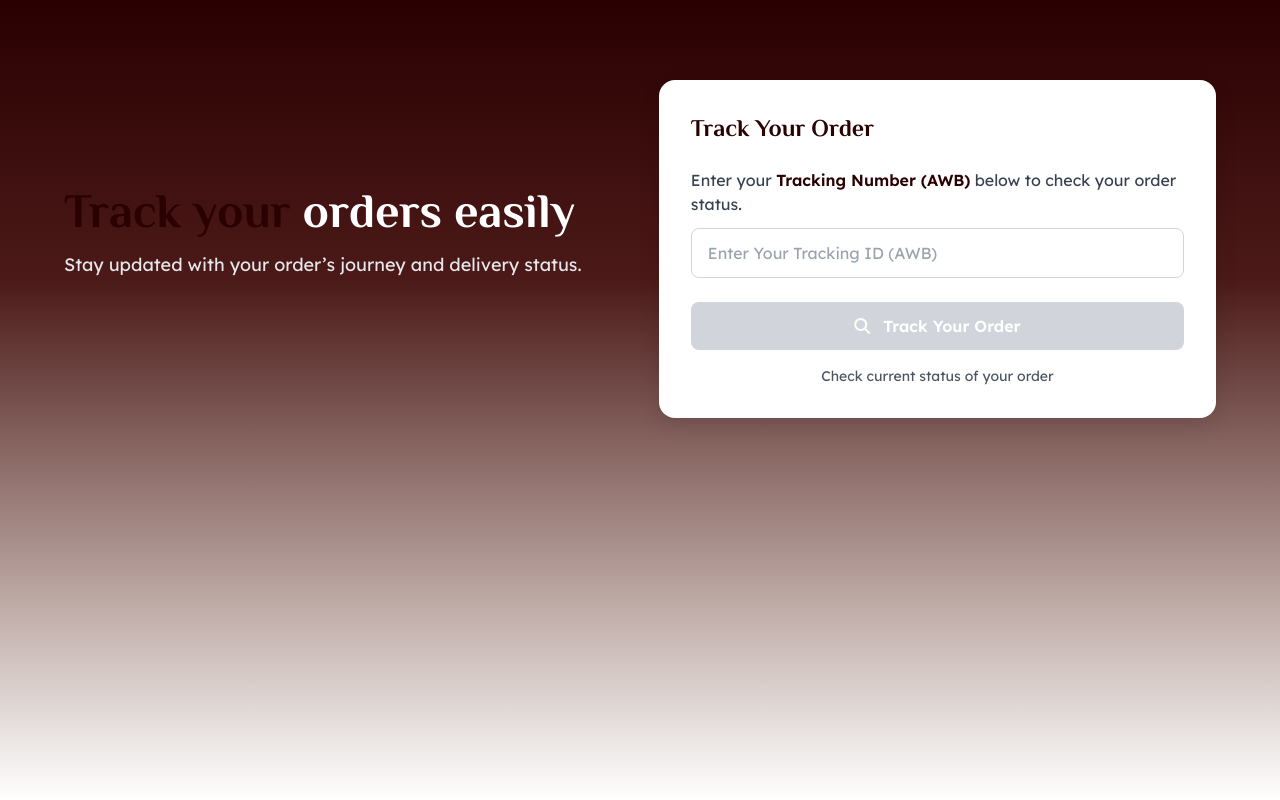
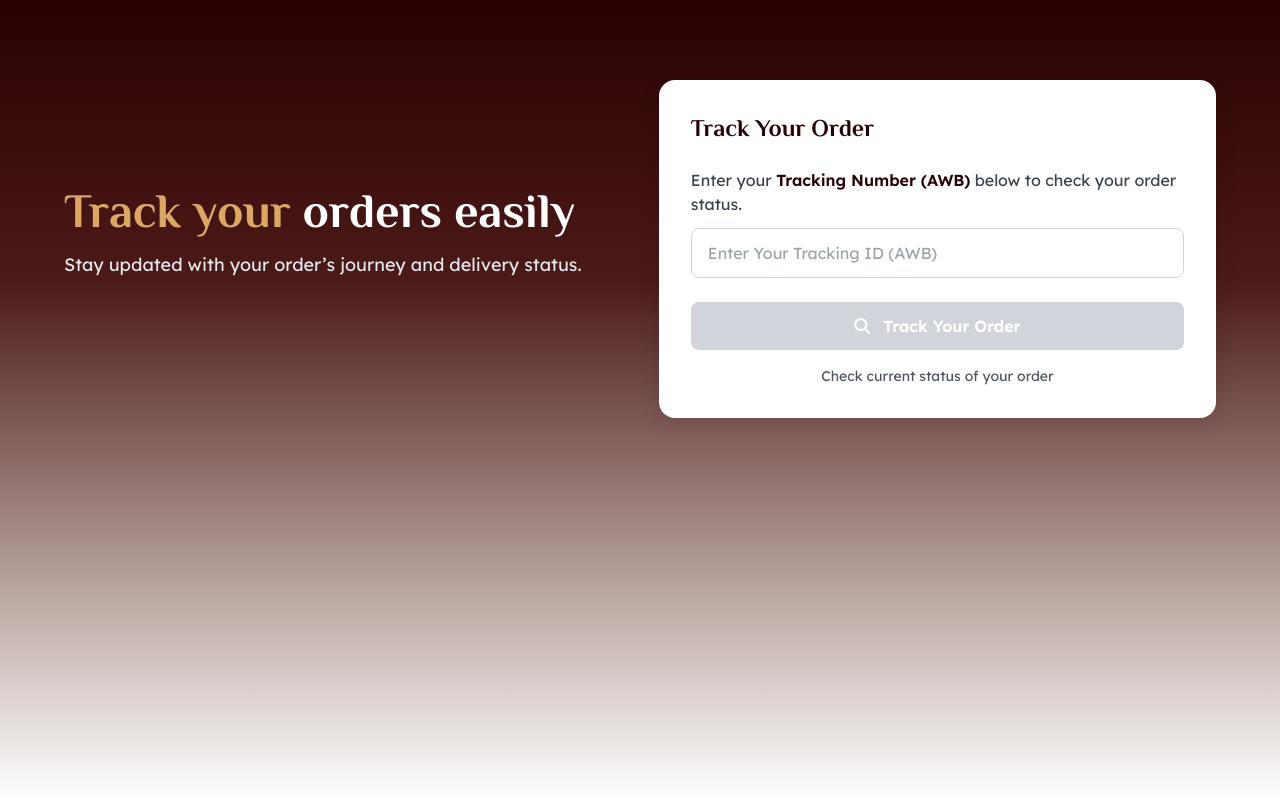
Before and after one commit to Devendrakhot/trackorder, a website: page index.html in a window 1280 px wide. Drawn offline with nearby package versions, Linux system fonts and the light colour scheme.

Commit message:
Change header color to #DAA864

```diff
--- a/index.html
+++ b/index.html
@@ -76,7 +76,7 @@
 
           <!-- Left Content -->
           <div class="md:w-1/2 text-center md:text-left fade-in">
-            <h1 class="text-4xl md:text-5xl font-bold text-secondary mb-4 font-primary leading-snug">
+            <h1 class="text-4xl md:text-5xl font-bold text-[#DAA864] mb-4 font-primary leading-snug">
               Track your <span class="text-white">orders easily</span>
             </h1>
             <p class="text-lg text-gray-200 mb-8 font-[Lexend]">
```
